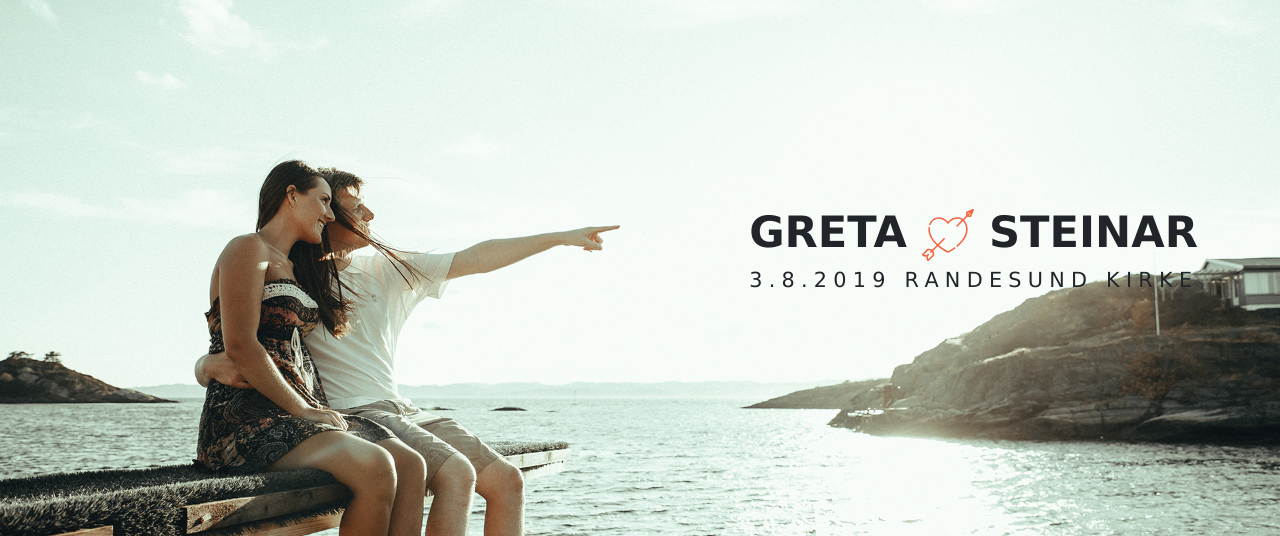
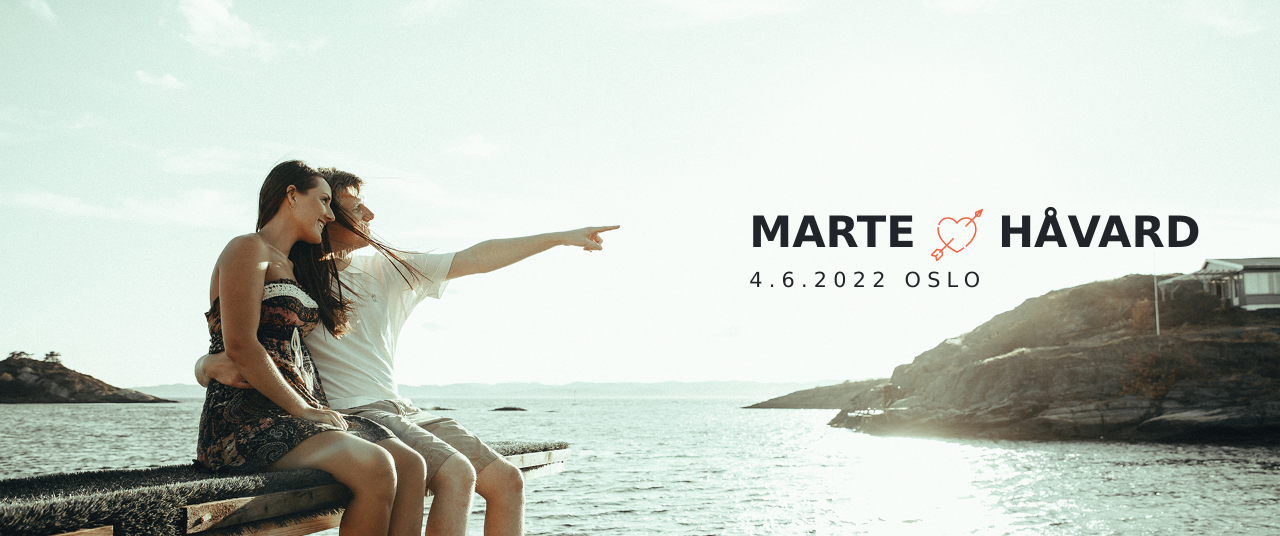
Before and after one commit to hafager/wedding-app, a Django app: page / in a window 1280 px wide. Shown: the part 98-634 px from the top of the page. Run offline with Django 3.2, Linux system fonts and the light colour scheme; data that the repository does not hold is empty; some libraries are stand-ins or nearby versions.

Commit message:
Updated names

```diff
--- a/mainsite/apps.py
+++ b/mainsite/apps.py
@@ -3,3 +3,4 @@ from django.apps import AppConfig
 
 class MainsiteConfig(AppConfig):
     name = 'mainsite'
+    default_auto_field = 'django.db.models.AutoField'
--- a/mainsite/static/mainsite/style.css
+++ b/mainsite/static/mainsite/style.css
@@ -31,7 +31,7 @@ justify-content: space-between;
   border-radius: 0.5em;
 }
 
-.img-gretaogsteinar {
+.img-marteoghavard {
     max-width: 60%;
     height: auto;
 }
--- a/mainsite/templates/base.html
+++ b/mainsite/templates/base.html
@@ -8,7 +8,7 @@
     <meta name="description" content="">
     <meta name="author" content="Håvard Magne Fagervoll">
     <meta name="generator" content="Jekyll v3.8.5">
-    <title>Bryllup Greta og Steinar</title>
+    <title>Bryllup Marte og Håvard</title>
 
     <!-- Bootstrap core CSS -->
     <link href="{% static 'css/bootstrap.min.css' %}" rel="stylesheet" integrity="sha384-GJzZqFGwb1QTTN6wy59ffF1BuGJpLSa9DkKMp0DgiMDm4iYMj70gZWKYbI706tWS" crossorigin="anonymous">
--- a/mainsite/templates/mainsite/home.html
+++ b/mainsite/templates/mainsite/home.html
@@ -10,24 +10,24 @@
 <div class="col-md-5">
   <div class="brand top-brand">
     <div class="navn">
-      GRETA
+      MARTE
       <img src="{% static 'img/heart.svg'%}" class="heart-svg" />
-      STEINAR
+      HÅVARD
     </div>
     <div class="time-place">
-      3.8.2019 RANDESUND KIRKE
+      4.6.2022 OSLO
     </div>
   </div>
 </div>
 <div class="col-md-12 bottom-brand">
   <div class="brand">
     <div class="navn">
-      GRETA
+      MARTE
       <img src="{% static 'img/heart.svg'%}" class="heart-svg" />
-      STEINAR
+      HÅVARD
     </div>
     <div class="time-place">
-      3.8.2019 RANDESUND KIRKE
+      4.6.2022 OSLO
     </div>
   </div>
 </div>
--- a/wedding_site/views.py
+++ b/wedding_site/views.py
@@ -1,4 +1,4 @@
 from django.http import HttpResponse
 
 def welcome(request):
-    return HttpResponse("Greta og Steinar Åsmunds bryllup")
+    return HttpResponse("Marte og Håvards bryllup")
```
